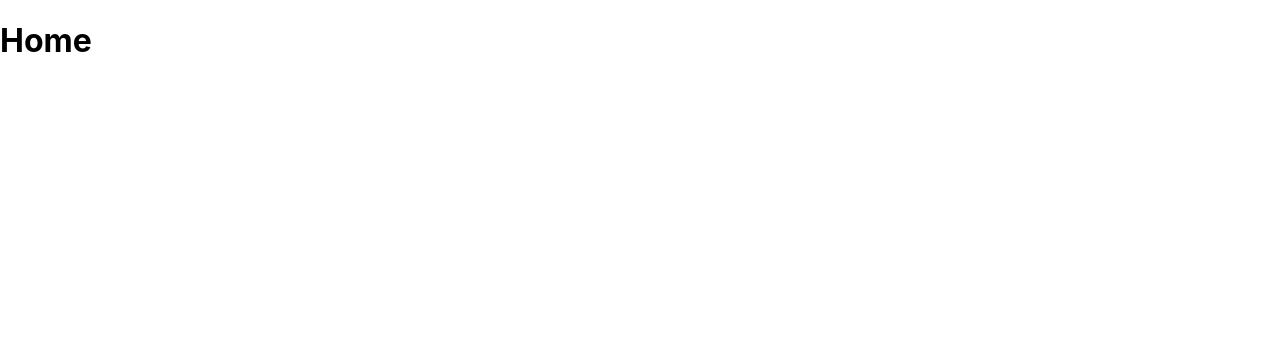
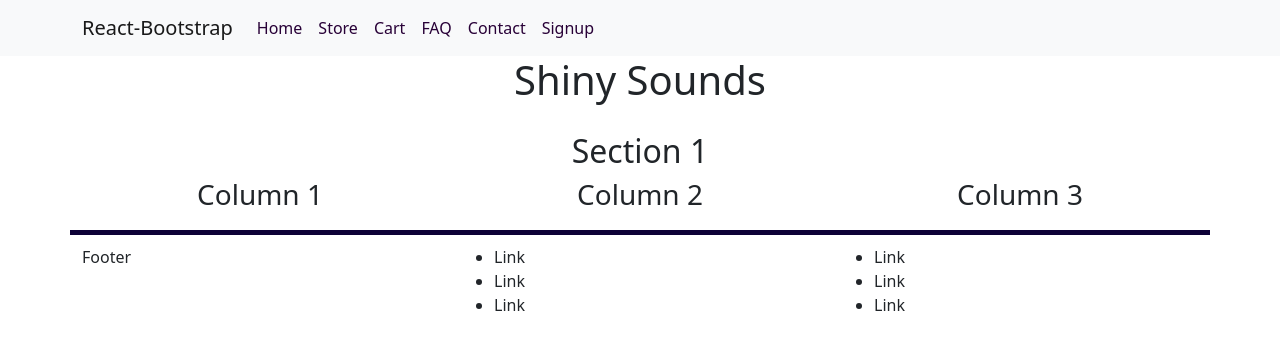
Before and after one commit to jdavis916/shiny-sounds, a React (Create React App) app: page / in a window 1280 px wide. Shown: the top 350 px of the page. Built offline with nearby package versions, Linux system fonts and the light colour scheme.

Commit message:
header and pg template base setup

```diff
--- a/package.json
+++ b/package.json
@@ -6,7 +6,10 @@
     "@testing-library/jest-dom": "^5.14.1",
     "@testing-library/react": "^11.2.7",
     "@testing-library/user-event": "^12.8.3",
+    "bootstrap": "^5.1.1",
+    "history": "^5.0.1",
     "react": "^17.0.2",
+    "react-bootstrap": "^2.0.0-rc.0",
     "react-dom": "^17.0.2",
     "react-router": "^6.0.0-beta.4",
     "react-router-dom": "^6.0.0-beta.4",
--- a/src/App.css
+++ b/src/App.css
@@ -1,38 +1,41 @@
-.App {
+/*Variables*/
+:root{
+  --c1: #280137;
+  --c2: #37012B;
+  --c3: #0D0137;
+  --c4: #FFFFFF;
+  --c5: #000000;
+  --c6: #999999;
+}
+
+/*General*/
+.navbar .navbar-nav a.nav-link{
+  color: var(--c1);
+}
+
+.navbar .navbar-nav a.nav-link:hover{
+  color: var(--c2);
+}
+
+.mainNav{
+  background-color: var(--c6);
+}
+
+footer{
+  border-top: 5px solid var(--c3);
+  margin-top: 10px;
+  padding: 10px 0;
+}
+h1,h2,h3{
   text-align: center;
 }
 
-.App-logo {
-  height: 40vmin;
-  pointer-events: none;
+.pgWrapper > section:not(:first-of-type){
+  padding-top: 20px;
 }
+/*Page*/
 
-@media (prefers-reduced-motion: no-preference) {
-  .App-logo {
-    animation: App-logo-spin infinite 20s linear;
-  }
-}
 
-.App-header {
-  background-color: #282c34;
-  min-height: 100vh;
-  display: flex;
-  flex-direction: column;
-  align-items: center;
-  justify-content: center;
-  font-size: calc(10px + 2vmin);
-  color: white;
-}
 
-.App-link {
-  color: #61dafb;
-}
 
-@keyframes App-logo-spin {
-  from {
-    transform: rotate(0deg);
-  }
-  to {
-    transform: rotate(360deg);
-  }
-}
+/*Responsive*/
--- a/src/App.js
+++ b/src/App.js
@@ -1,6 +1,11 @@
 //import logo from './logo.svg';
+
+import 'bootstrap/dist/css/bootstrap.min.css';
 import './App.css';
 import {Routes, Route} from "react-router-dom";
+//import Header from "./components/Header";
+import NavMain from "./components/NavMain";
+import Footer from "./components/Footer";
 import {Home,
   Store,
   Signup,
@@ -10,8 +15,11 @@ import {Home,
   Contact} from "./pages"
 
 function App() {
+  document.title = "Shiny Sounds";
   return (
     <div>
+        <NavMain />
+        {/*<Header />*/}
         <Routes>
           <Route path="/" element={<Home />}/>
           <Route path="/store" element={<Store />}/>
@@ -21,9 +29,7 @@ function App() {
           <Route path="/faq" element={<Faq />}/>
           <Route path="/contact" element={<Contact />}/>
         </Routes>
-      <section>
-
-      </section>
+        <Footer />
     </div>
   );
 }
--- /dev/null
+++ b/src/components/Footer/index.js
@@ -0,0 +1,36 @@
+import React from 'react'
+import {Row,Col } from 'react-bootstrap';
+function Footer() {
+  return (
+    <footer className="container">
+      <Row>
+        <Col md={4}>Footer</Col>
+        <Col md={4}>
+          <ul>
+            <li>Link</li>
+            <li>Link</li>
+            <li>Link</li>
+          </ul>
+        </Col>
+        <Col md={4}>
+          <ul>
+            <li>Link</li>
+            <li>Link</li>
+            <li>Link</li>
+          </ul>
+        </Col>
+      </Row>
+      {/*<Row>
+        <Col md={{ span: 3, offset: 3 }}>{`md={{ span: 3, offset: 3 }}`}</Col>
+        <Col md={{ span: 3, offset: 3 }}>{`md={{ span: 3, offset: 3 }}`}</Col>
+      </Row>
+      <Row>
+        <Col md={{ span: 6, offset: 3 }}>{`md={{ span: 6, offset: 3 }}`}</Col>
+      </Row>*/}
+    </footer>
+
+
+  )
+}
+
+export default Footer
--- /dev/null
+++ b/src/components/Header/index.js
@@ -0,0 +1,11 @@
+import React from 'react'
+
+function Header() {
+  return (
+    <div>
+      <h1>Page Header</h1>
+    </div>
+  )
+}
+
+export default Header
--- /dev/null
+++ b/src/components/NavMain/index.js
@@ -0,0 +1,33 @@
+import React from 'react';
+
+import { Navbar, Nav,Container } from 'react-bootstrap';
+
+function NavMain() {
+  return (
+    <Navbar bg="light" expand="lg">
+		  <Container>
+		    <Navbar.Brand href="#home">React-Bootstrap</Navbar.Brand>
+		    <Navbar.Toggle aria-controls="basic-navbar-nav" />
+		    <Navbar.Collapse id="basic-navbar-nav">
+		      <Nav className="me-auto">
+		        <Nav.Link href="/">Home</Nav.Link>
+		        <Nav.Link href="/store">Store</Nav.Link>
+		        <Nav.Link href="/cart">Cart</Nav.Link>
+		        <Nav.Link href="/faq">FAQ</Nav.Link>
+		        <Nav.Link href="/contact">Contact</Nav.Link>
+		        <Nav.Link href="/signup">Signup</Nav.Link>
+		        {/*<NavDropdown title="Dropdown" id="basic-nav-dropdown">
+		          <NavDropdown.Item href="#action/3.1">Action</NavDropdown.Item>
+		          <NavDropdown.Item href="#action/3.2">Another action</NavDropdown.Item>
+		          <NavDropdown.Item href="#action/3.3">Something</NavDropdown.Item>
+		          <NavDropdown.Divider />
+		          <NavDropdown.Item href="#action/3.4">Separated link</NavDropdown.Item>
+		        </NavDropdown>*/}
+		      </Nav>
+		    </Navbar.Collapse>
+		  </Container>
+		</Navbar>
+  )
+}
+
+export default NavMain;
--- a/src/pages.js
+++ b/src/pages.js
@@ -1,10 +1,39 @@
 import React from "react"
-
+import {
+	Col,
+  Container,
+  Nav,
+  Navbar,
+  NavDropdown,
+  Row
+   } from 'react-bootstrap';
 export function Home(){
 	return(
-		<div>
-			<h1>Home</h1>
-		</div>
+		<Container className="pgWrapper pgHome">
+			<section className="row pgHeader">
+				<Col xs={12}>
+					<h1>Shiny Sounds</h1>
+				</Col>
+			</section>
+			<section className="row">
+				<Col xs={12}>
+					<h2>Section 1</h2>
+				</Col>
+				<Col xs={12}>
+				<Row>
+					<Col xs={12} md={4}>
+						<h3>Column 1</h3>
+					</Col>
+					<Col xs={12} md={4}>
+						<h3>Column 2</h3>
+					</Col>
+					<Col xs={12} md={4}>
+						<h3>Column 3</h3>
+					</Col>
+					</Row>
+				</Col>
+			</section>
+		</Container>
 	);
 }
 export function Store(){
```
Also changed, not shown: 1 other file (tests, documents, lock files or other folders). Lines whose indentation alone changed are shown as unchanged.
